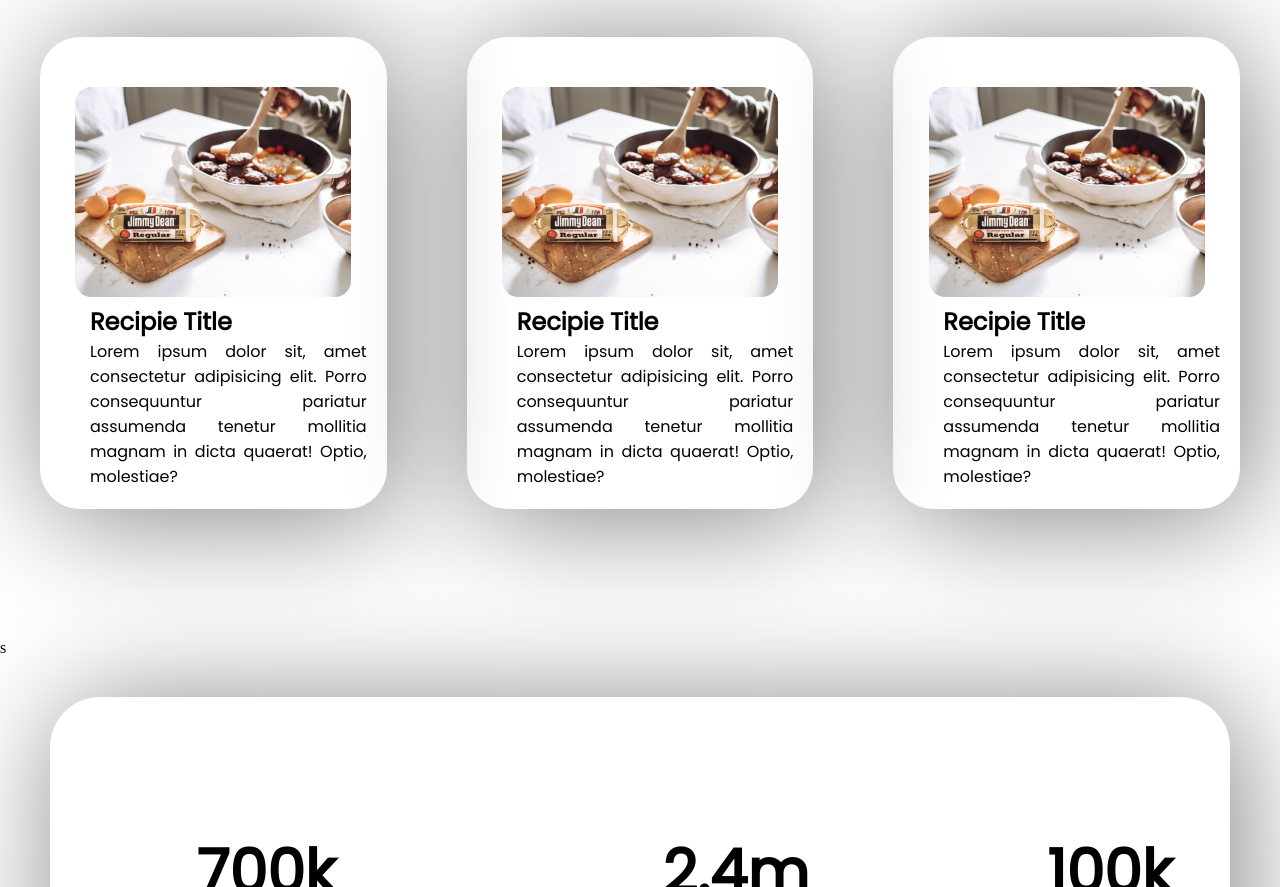
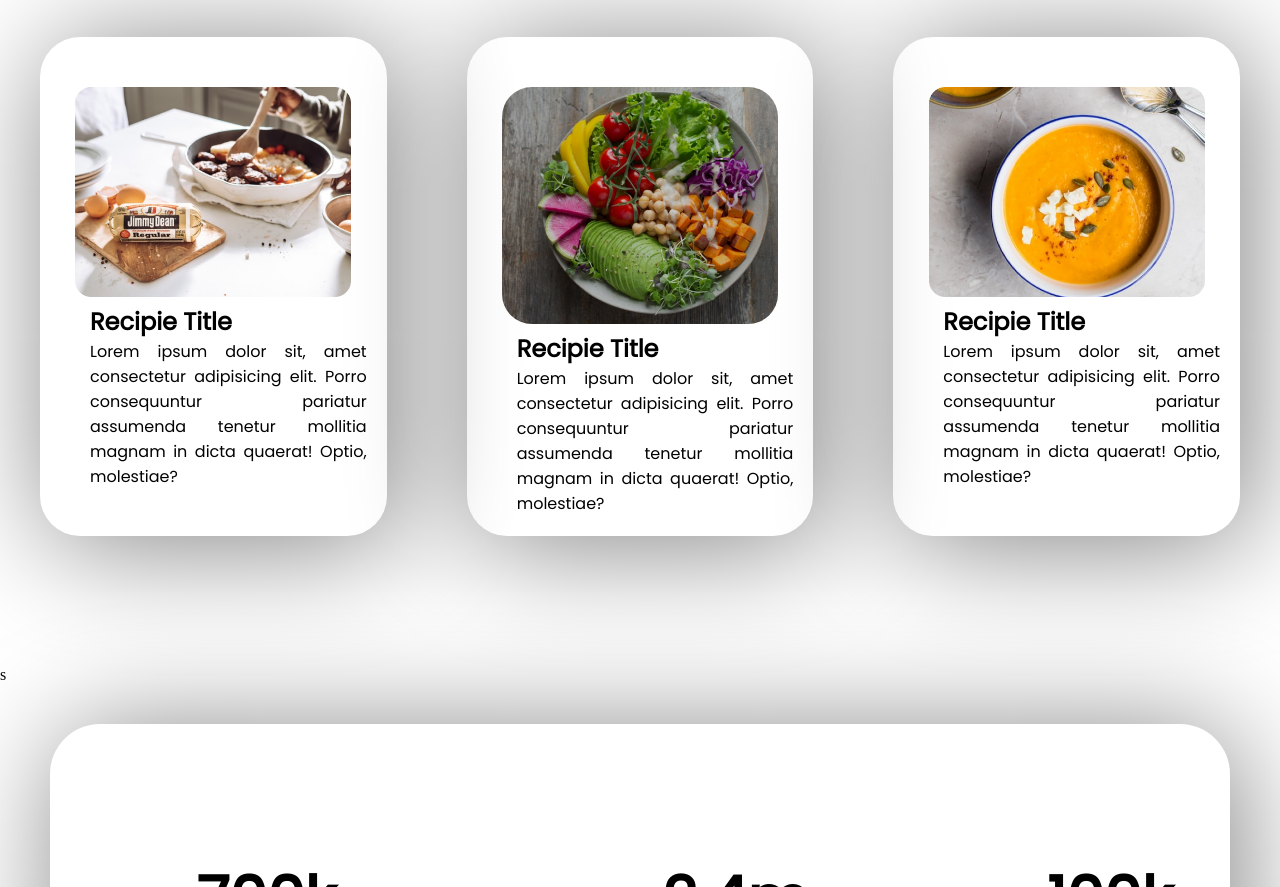
Before and after one commit to likhon15/eat-healthy-repo-project, a plain HTML site: page index.html in a window 1280 px wide. Shown: the part 1695-2582 px from the top of the page. Drawn offline with Linux system fonts and the light colour scheme.

Commit message:
added new more

```diff
--- a/index.html
+++ b/index.html
@@ -71,7 +71,7 @@
             </div>
             <div class="child1">
                 <div class="hol">
-                    <img src="food/Project Cover.jpg" alt="">
+                    <img class="calc" src="food/Project Cover5.png" alt="">
                 </div>
                 <div class="hola">
                     <h1>Recipie Title</h1>
@@ -81,7 +81,7 @@
             </div>
             <div class="child1">
                 <div class="hol">
-                    <img src="food/Project Cover.jpg" alt="">
+                    <img src="food/Project Cover.png" alt="">
                 </div>
                 <div class="hola">
                     <h1>Recipie Title</h1>
--- a/style.css
+++ b/style.css
@@ -138,6 +138,10 @@
     border-radius: 40px;
 }
 
+.calc {
+    border-radius: 30px;
+}
+
 .hola {
     text-align: justify;
     margin-left: 30px;
```
